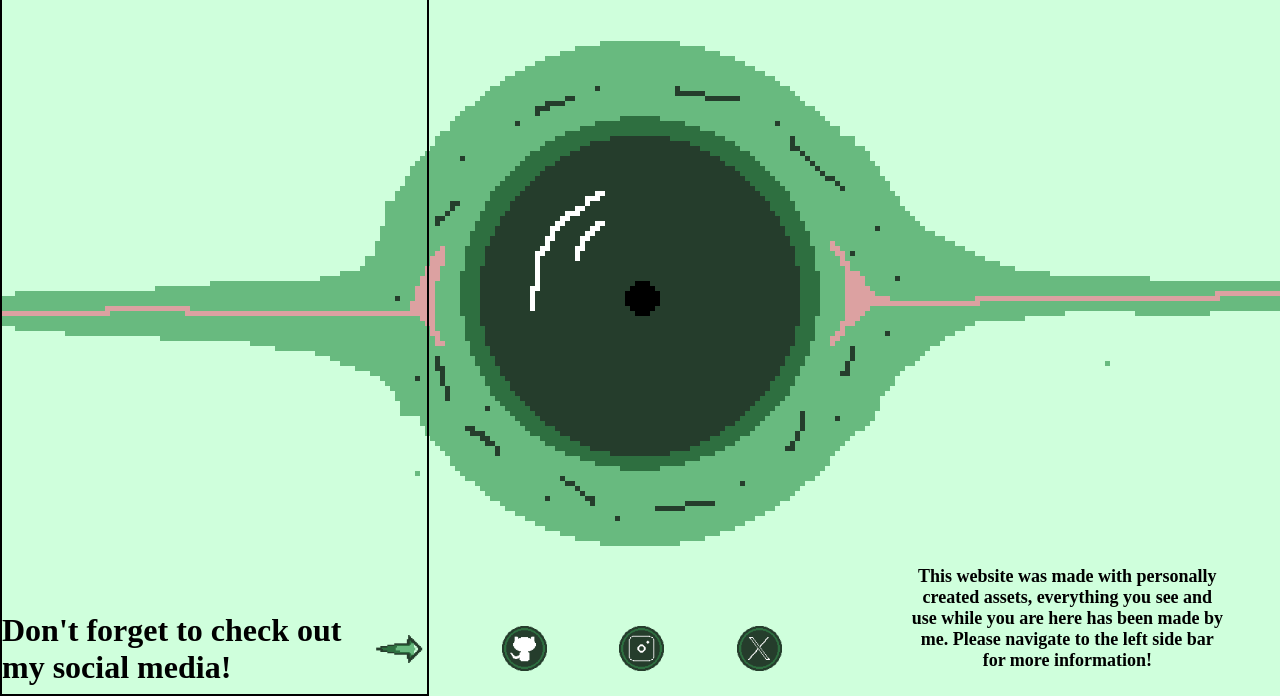
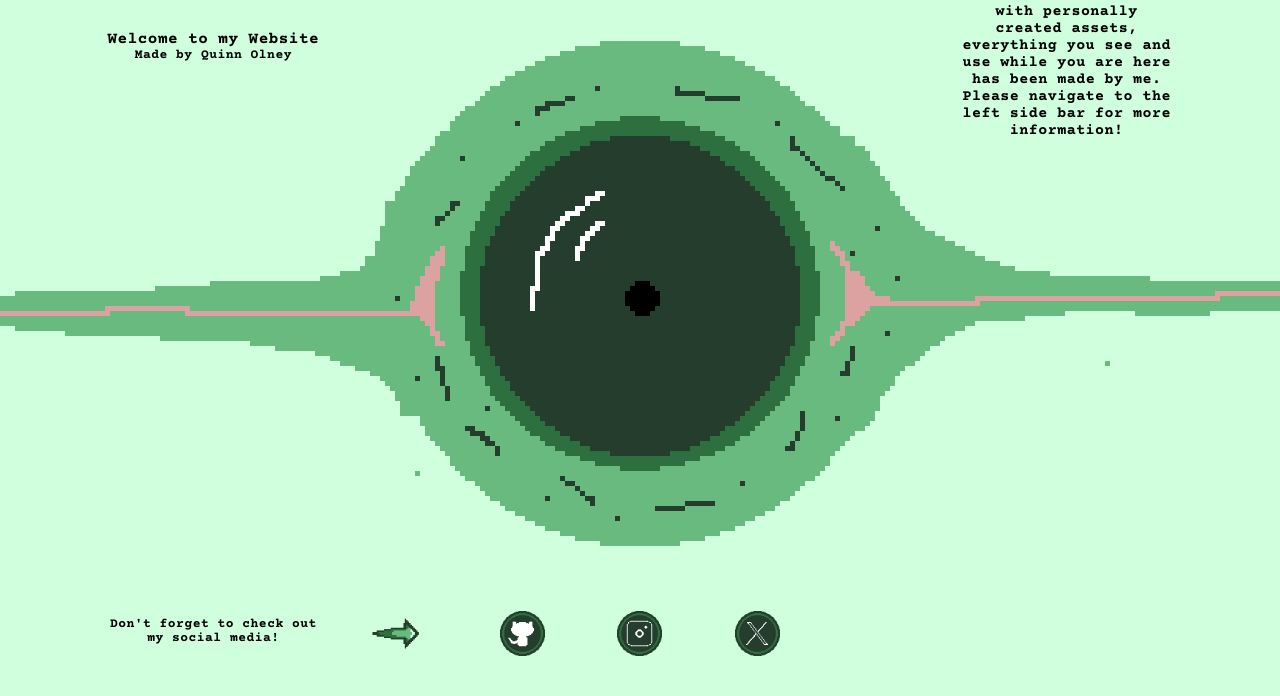
Before and after one commit to GartholomewIII/quinn-olney, a plain HTML site: page index.html in a window 1280 px wide. Shown: the part 104-800 px from the top of the page. Drawn offline with nearby package versions, Linux system fonts and the light colour scheme.

Commit message:
finished landing page layout

```diff
--- a/css/landing-page.css
+++ b/css/landing-page.css
@@ -1,3 +1,13 @@
+@import url('https://fonts.googleapis.com/css2?family=Courier+Prime:ital,wght@0,400;0,700;1,400;1,700&display=swap');
+
+body {
+    font-family: "Courier Prime", monospace;
+    letter-spacing: 0.03em;
+
+
+}
+
+
 * {
     box-sizing: border-box;
     margin: 0;
@@ -24,6 +34,220 @@ body {
     background-repeat: no-repeat ;
     background-position: center;
 }
+
+.main-content {
+    margin: 0;
+
+    width: 100%;
+    height: 100%;
+}
+
+
+#greeting, #greeting-footer {
+    visibility: hidden;
+}
+
+.typing::after {
+    content: "|";
+    margin-left: 5px;
+    animation: blink 1s infinite;
+}
+
+@keyframes blink {
+    0%, 50%, 100% { opacity: 1; }
+    25%, 75% { opacity: 0; }
+}
+
+.header-box {
+    width: 100%;
+    height: 100%;
+    display: flex;
+    justify-content: center;
+    align-items: center;
+
+    flex-direction: row;
+
+}
+
+.text-box, .left-content, .center-cont {
+    flex: 1;
+
+
+
+}
+
+.text-box {
+    height: 100%;
+
+    display: flex;
+
+    flex-direction: column;
+
+    position: relative;
+
+    justify-content: center;
+    align-items: center;
+
+
+
+
+}
+
+.center-cont {
+    height: 100%;
+    display: flex;
+    align-items: center;
+    justify-content: flex-end;
+}
+
+.icons {
+
+    display: flex;
+    margin-top: auto;
+    width: 100%;
+
+    justify-content: space-evenly;
+
+
+    margin-bottom: 40px;
+
+
+}
+
+#x, #instagram, #github {
+
+    background-color: transparent;
+
+    background-repeat: no-repeat;
+    background-position: 50% 50%;
+    background-size: contain;
+
+    width: 45px;
+    height: 45px;
+    border: none;
+
+    cursor: pointer;
+}
+
+#x {
+    background-image: url("../assets/X.png");
+}
+
+#instagram {
+    background-image: url("../assets/INSTAGRAM.png");
+}
+
+#github {
+    background-image: url("../assets/GITHUB.png");
+}
+
+.text-box-head-left h1 {
+    font-size: medium;
+}
+
+.text-box-head-left h2 {
+    font-size: small;
+}
+
+
+.text-box-head-left, .text-box-head-right {
+    display: flex;
+    align-items: center;
+    justify-content: flex-start;
+    flex-direction: column;
+
+    width: 100%;
+    height: 100%;
+
+
+}
+
+.text-box-head-left {
+    margin-top: 134px;
+
+}
+
+.text-box-head-right {
+    padding-top: 90px;
+
+    text-align: center;
+    font-size: x-small;
+    width: 50%;
+}
+
+
+.bottom-desc {
+    display: flex;
+    margin-top: auto;
+    width: 75%;
+
+    justify-content: center;
+    align-items: center;
+
+
+    margin-bottom: 40px;
+
+}
+
+.bottom-desc h1 {
+    font-size: x-large;
+    text-align: center;
+}
+
+.left-content {
+
+    height: 100%;
+    display: flex;
+    flex-direction: column;
+}
+.left-bottom {
+    display: flex;
+    margin-top: auto;
+    width: 100%;
+
+    justify-content: flex-end;
+    align-items: center;
+    flex-direction: row;
+    margin-bottom: 15px;
+}
+
+.arrow {
+    display: flex;
+    width: 25%;
+    overflow: hidden;
+
+}
+
+.arrow img {
+    width: 90px;
+    height: 100%;
+
+
+    animation: slide 1.0s ease-in-out infinite alternate;
+}
+
+@keyframes slide {
+    from {
+        transform: translateX(0);
+    }
+    to {
+        transform: translateX(30px);
+    }
+}
+
+.social-media-plug h1{
+    font-size: small;
+    text-align: center;
+}
+
+.social-media-plug {
+    width: 50%;
+    padding-bottom: 5px;
+
+}
+
+
+/* NAV BAR*/
 
 nav {
     display: flex;
@@ -78,168 +302,3 @@ span {
 #nav-button.on {
     background-image: url("../assets/ON.png");
 }
-
-.main-content {
-    margin: 0;
-
-    width: 100%;
-    height: 100%;
-}
-
-
-#greeting, #greeting-footer {
-    visibility: hidden;
-}
-
-.typing::after {
-    content: "|";
-    margin-left: 5px;
-    animation: blink 1s infinite;
-}
-
-@keyframes blink {
-    0%, 50%, 100% { opacity: 1; }
-    25%, 75% { opacity: 0; }
-}
-
-.header-box {
-    width: 100%;
-    height: 100%;
-    display: flex;
-    justify-content: center;
-    align-items: center;
-
-    flex-direction: row;
-
-}
-
-.text-box, .left-content, .center-cont {
-    flex: 1;
-
-
-
-}
-
-.text-box {
-    height: 100%;
-
-    display: flex;
-    align-items: center;
-    justify-content: center;
-
-    flex-direction: column;
-
-    position: relative;
-
-
-}
-
-.center-cont {
-    height: 100%;
-    display: flex;
-    align-items: center;
-    justify-content: flex-end;
-}
-
-.icons {
-
-    display: flex;
-    margin-top: auto;
-    width: 100%;
-
-    justify-content: space-evenly;
-
-
-    margin-bottom: 25px;
-}
-
-#x, #instagram, #github {
-
-    background-color: transparent;
-
-    background-repeat: no-repeat;
-    background-position: 50% 50%;
-    background-size: contain;
-
-    width: 45px;
-    height: 45px;
-    border: none;
-
-    cursor: pointer;
-}
-
-#x {
-    background-image: url("../assets/X.png");
-}
-
-#instagram {
-    background-image: url("../assets/INSTAGRAM.png");
-}
-
-#github {
-    background-image: url("../assets/GITHUB.png");
-}
-
-
-.text-box-head {
-    padding-top: 25px;
-    display: flex;
-    align-items: center;
-    justify-content: flex-start;
-    flex-direction: column;
-
-    width: 100%;
-
-    height: 100%;
-
-}
-
-.bottom-desc {
-    display: flex;
-    margin-top: auto;
-    width: 75%;
-
-    justify-content: center;
-    align-items: center;
-
-
-    margin-bottom: 25px;
-
-}
-
-.bottom-desc h1 {
-    font-size: large;
-    text-align: center;
-}
-
-.left-content {
-    width: 70%;
-    height: 100%;
-    border: 2px solid black;
-    display: flex;
-}
-.left-bottom {
-    display: flex;
-    margin-top: auto;
-    width: 100%;
-
-    justify-content: center;
-    align-items: center;
-    flex-direction: row;
-
-
-
-}
-
-.arrow {
-    background-color: transparent;
-
-    background-repeat: no-repeat;
-    background-position: bottom center;
-
-    background-size: cover;
-
-    width: 90px;
-    height: 90px;
-    background-image: url('../assets/ARROW.png');
-}
--- a/index.html
+++ b/index.html
@@ -25,12 +25,19 @@
     <div class="main-content">
         <div class="header-box">
             <div class="left-content">
+                <div class="text-box-head-left">
+                    <h1 id="greeting">Welcome to my Website</h1>
+                    <h2 id="greeting-footer">Made by Quinn Olney</h2>
+                </div>
+
                 <div class="left-bottom">
                     <div class="social-media-plug">
                         <h1>Don't forget to check out my social media!</h1>
                     </div>
                     <div class="arrow">
-
+                        <div class="arrow-track">
+                            <img src="assets/ARROW.png">
+                        </div>
                     </div>
                 </div>
             </div>
@@ -50,14 +57,10 @@
                 </div>
             </div>
             <div class="text-box">
-                <div class="text-box-head">
-                    <h1 id="greeting">Welcome to my Website</h1>
-                    <h2 id="greeting-footer">Made by Quinn Olney</h2>
-                </div>
-                <div class="bottom-desc">
-                    <h1>This website was made with personally created assets, everything you see and use while you are here has been made by me.
+                <div class="text-box-head-right">
+                    <h2>This website was made with personally created assets, everything you see and use while you are here has been made by me.
                         Please navigate to the left side bar for more information!
-                    </h1>
+                    </h2>
                 </div>
             </div>
         </div>
```
